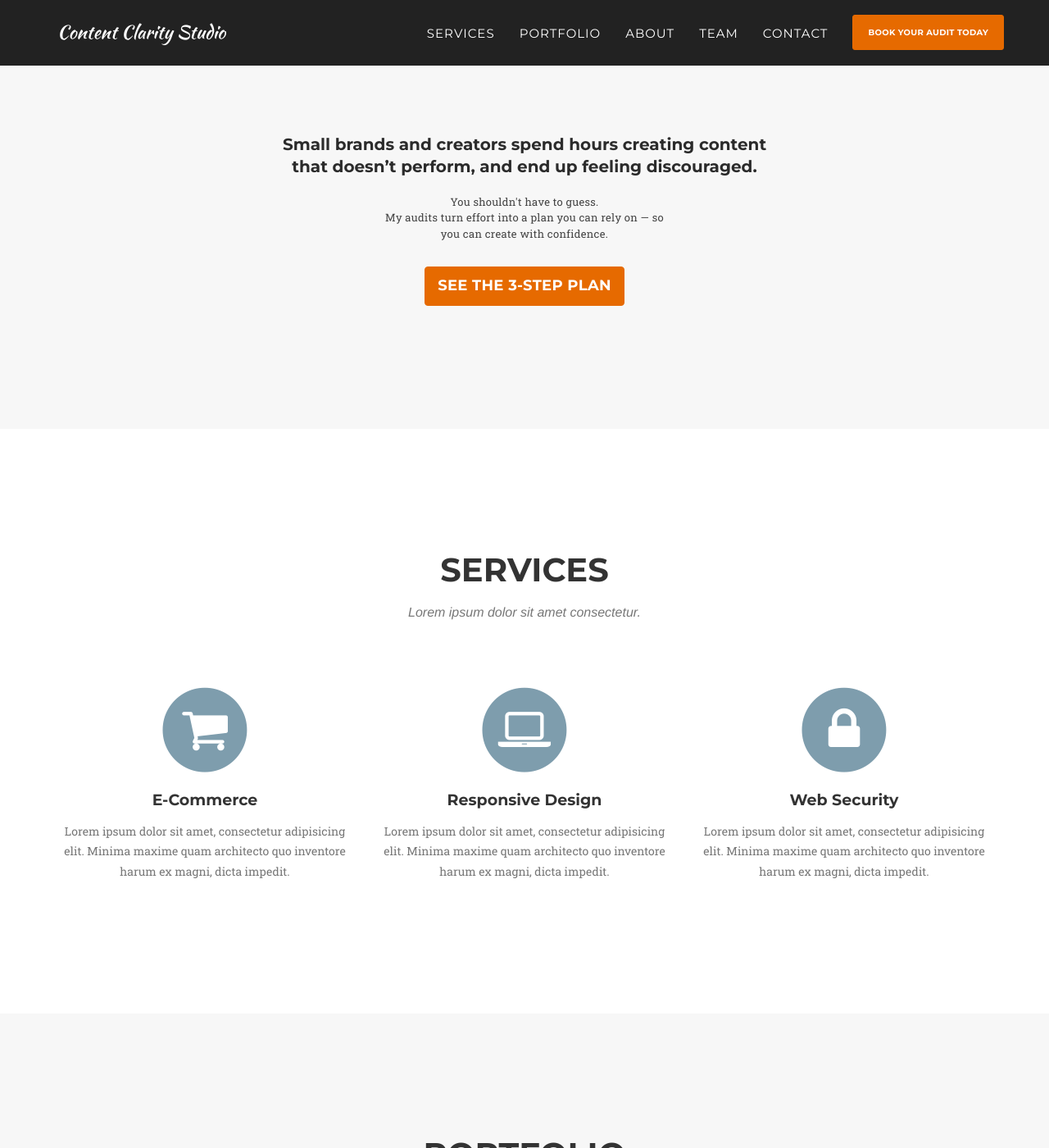
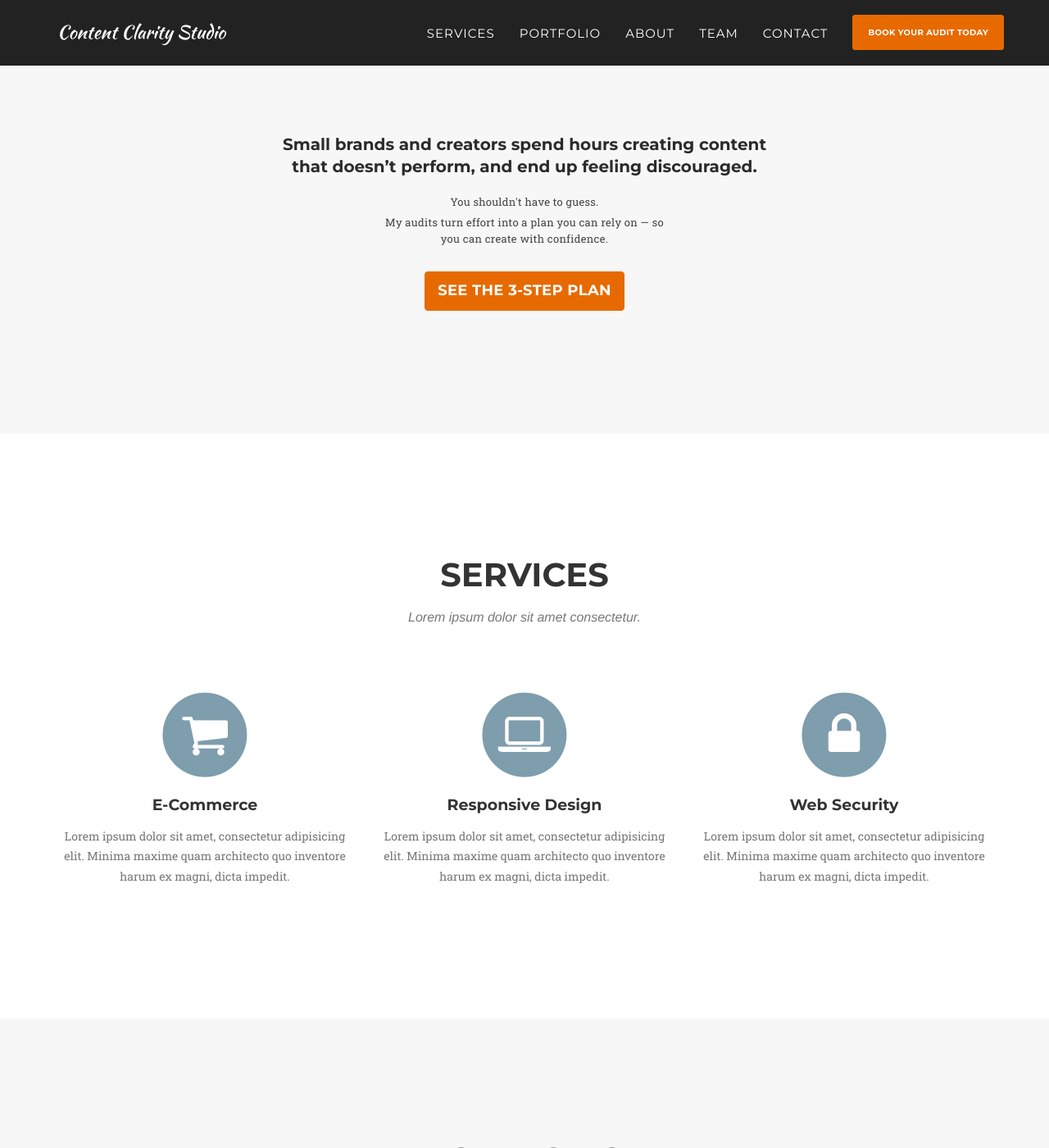
Before and after one commit to ContentClarityStudio/contentclaritystudio.github.io, a Jekyll site: the page built from index.html, in a window 1280 px wide and 1400 px high, scrolled down 989 px. Shown: the whole window at 82% size. Built offline with Jekyll 4.4.1, drawn with Linux system fonts in a browser that asks for light colours; some web fonts are replaced.

Commit message:
Update overrides.css

```diff
--- a/css/overrides.css
+++ b/css/overrides.css
@@ -135,3 +135,9 @@ header .intro-heading {
     line-height: 1.6;
   }
 }
+
+#problem .problem-bridge br {
+  margin-bottom: 6px;
+  display: block;
+  content: "";
+}
```
